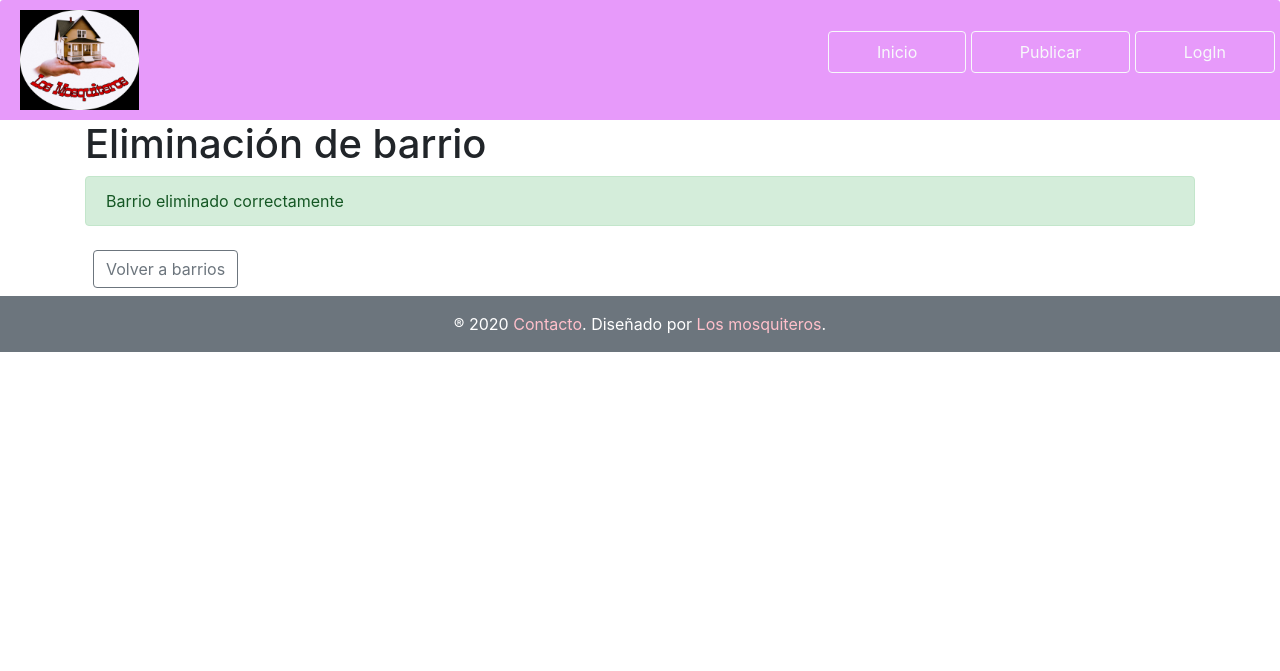
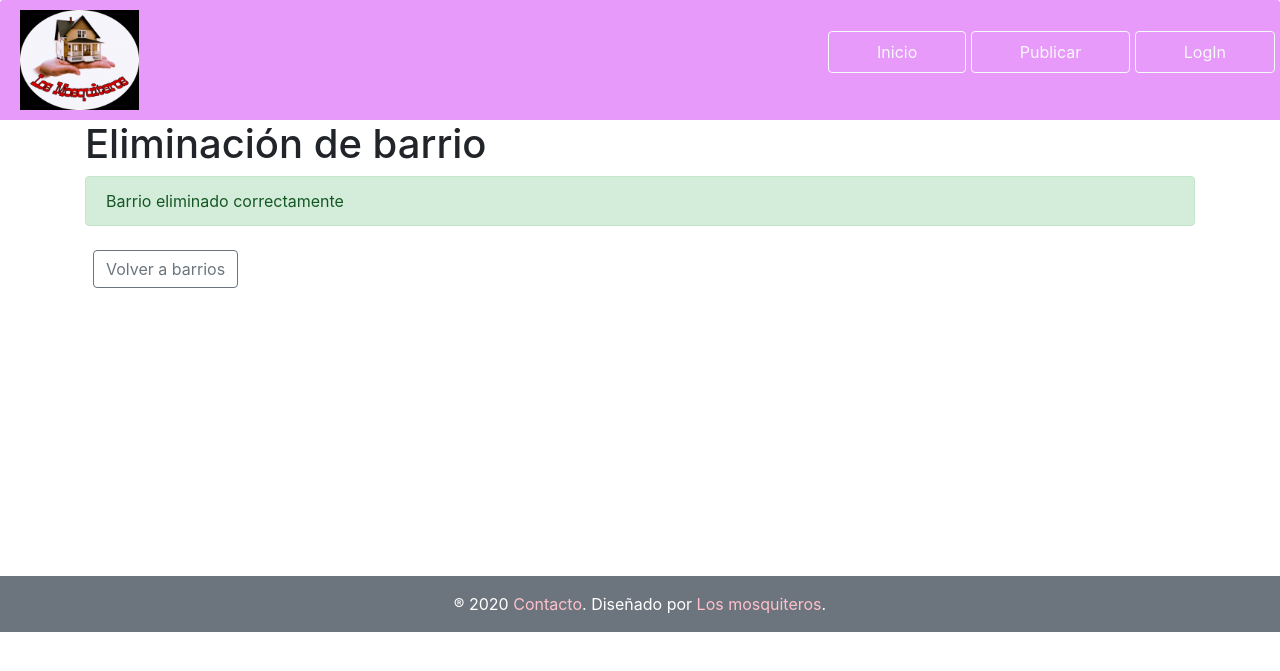
Before and after one commit to dchiapa/losMosquiteros, a PHP site: page /eliminarBarrio.php in a window 1280 px wide. Shown: the top 671 px of the page. Run offline with PHP 8.4, Linux system fonts and the light colour scheme; data that the repository does not hold is empty.

Commit message:
cambios eleminarBarrio

```diff
--- a/css/main.css
+++ b/css/main.css
@@ -24,6 +24,7 @@ body {
 .agregar,
 .formEliminar,
 .modificar,
+.eliminar,
 .formModificar {
     height: 576px;
 }
@@ -44,7 +45,9 @@ header {
 #adminTipos header,
 .formAgregar header,
 .formEliminar header,
+.agregar header,
 .modificar  header,
+.eliminar header,
 .formModificar header {
     background-color: rgb(231, 154, 250);
 }
--- a/eliminarBarrio.php
+++ b/eliminarBarrio.php
@@ -5,7 +5,7 @@
     $chequeo = eliminarBarrio();
 ?>
 <body>
-<main id="adminBarrios">
+<main class="eliminar">
         <header class="card-header border-0">
             <img src="img/logo2.jpeg" alt="Logo de Los mosquiteros">
             <h1 class="d-none">Los Mosquiteros</h1>
```
